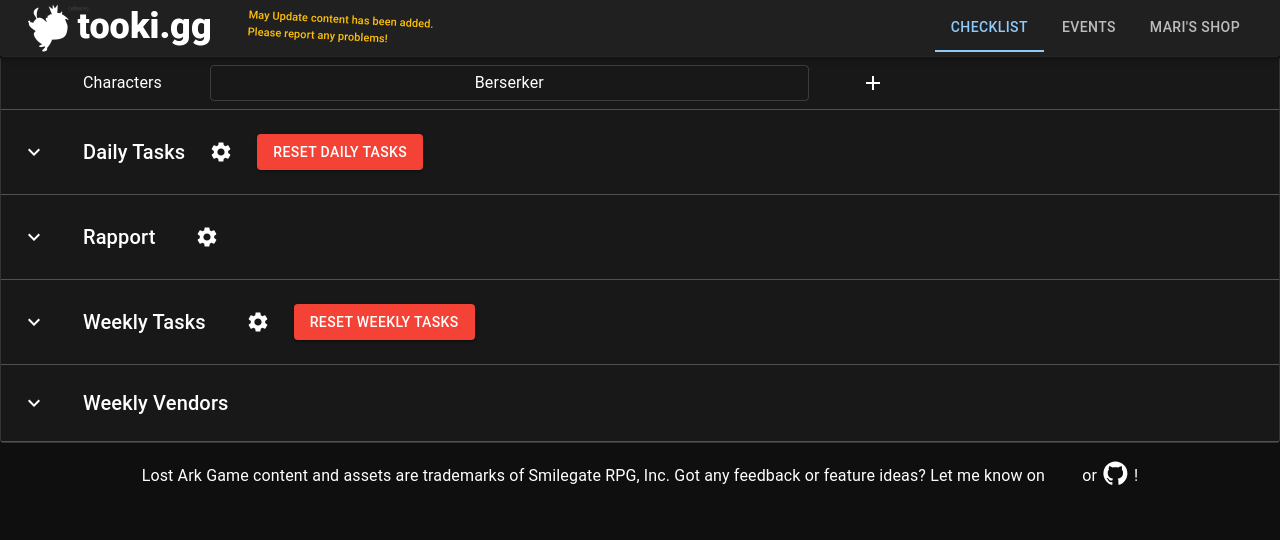
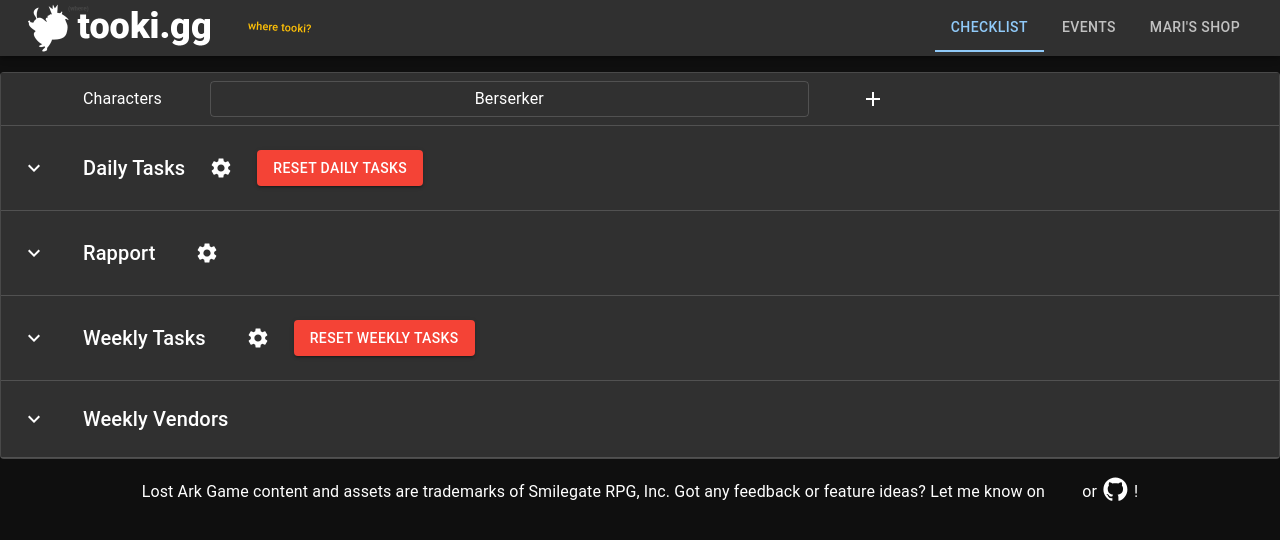
Before and after one commit to datmeal/tooki.gg-lostarkchecklist, a React (Create React App) app: page / in a window 1280 px wide. Shown: the top 540 px of the page. Built offline with nearby package versions, Linux system fonts and the light colour scheme.

Commit message:
Fixed guardian challenge not resetting

```diff
--- a/src/App.js
+++ b/src/App.js
@@ -861,6 +861,10 @@
             // filter down to an array of legitimate ids(isRoster)
             if (task.isRoster) {
               result.push(task.id);
+              if (task.id === "guardian1") {
+                result.push("guardian2");
+                result.push("guardian3");
+              }
             }
             return result;
           }, []),
@@ -1417,8 +1421,8 @@
     },
     background: {
       default: "#0f0f0f",
-      paper: "#181818",
-      appbar: "#202020",
+      paper: "#303030",
+      appbar: "#303030",
     },
     rare: "#00b5ff",
     epic: "#bf00fe",
@@ -1863,9 +1867,7 @@
               }}
               color="chaos.main"
             >
-              May Update content has been added.
-              <br />
-              Please report any problems!
+              where tooki?
             </Typography>
             <Tabs
               value={tabValue}
@@ -1884,7 +1886,7 @@
       <Container
         component="main"
         sx={{
-          marginTop: desktop ? "56px" : 0,
+          marginTop: desktop ? "72px" : 0,
           marginBottom: 0,
         }}
         maxWidth="xl"
--- a/src/Checklist.js
+++ b/src/Checklist.js
@@ -591,7 +591,7 @@
 
   return (
     <ThemeProvider theme={theme}>
-      <TableContainer sx={{ maxHeight: "calc(100vh - 126px)" }}>
+      <TableContainer sx={{ maxHeight: "calc(100vh - 142px)" }}>
         <Table
           stickyHeader
           size="small"
```
